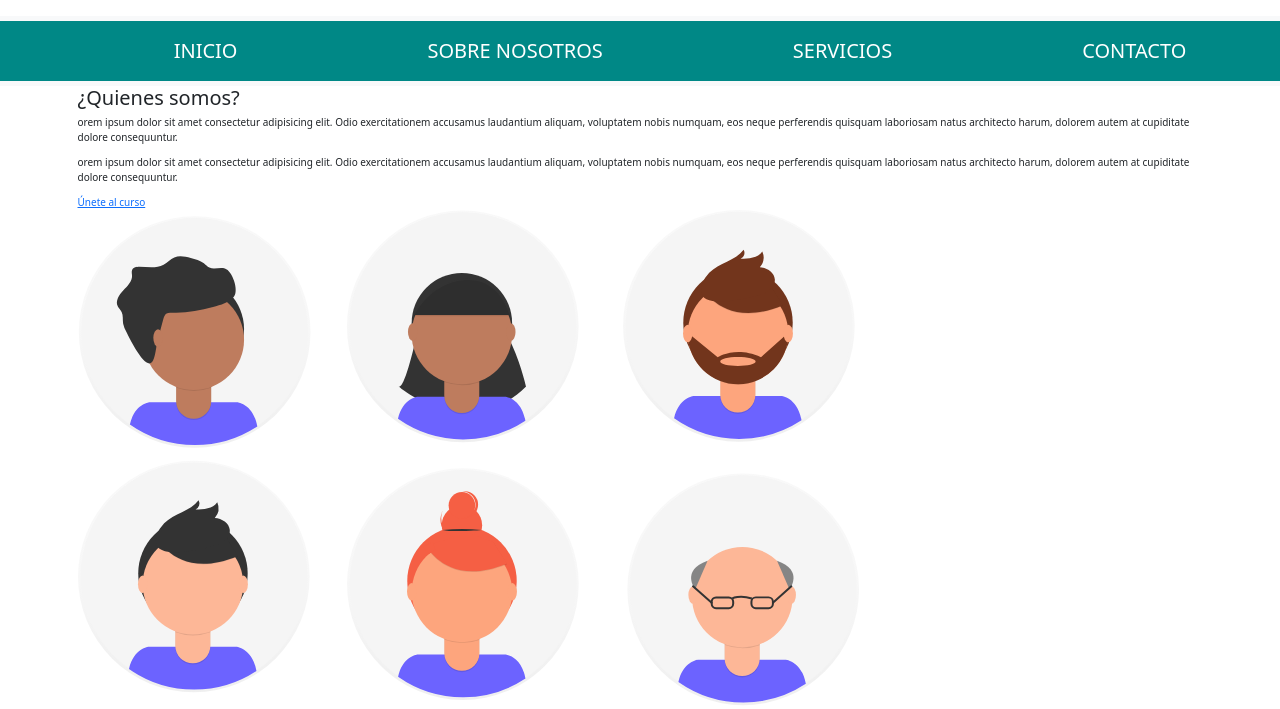
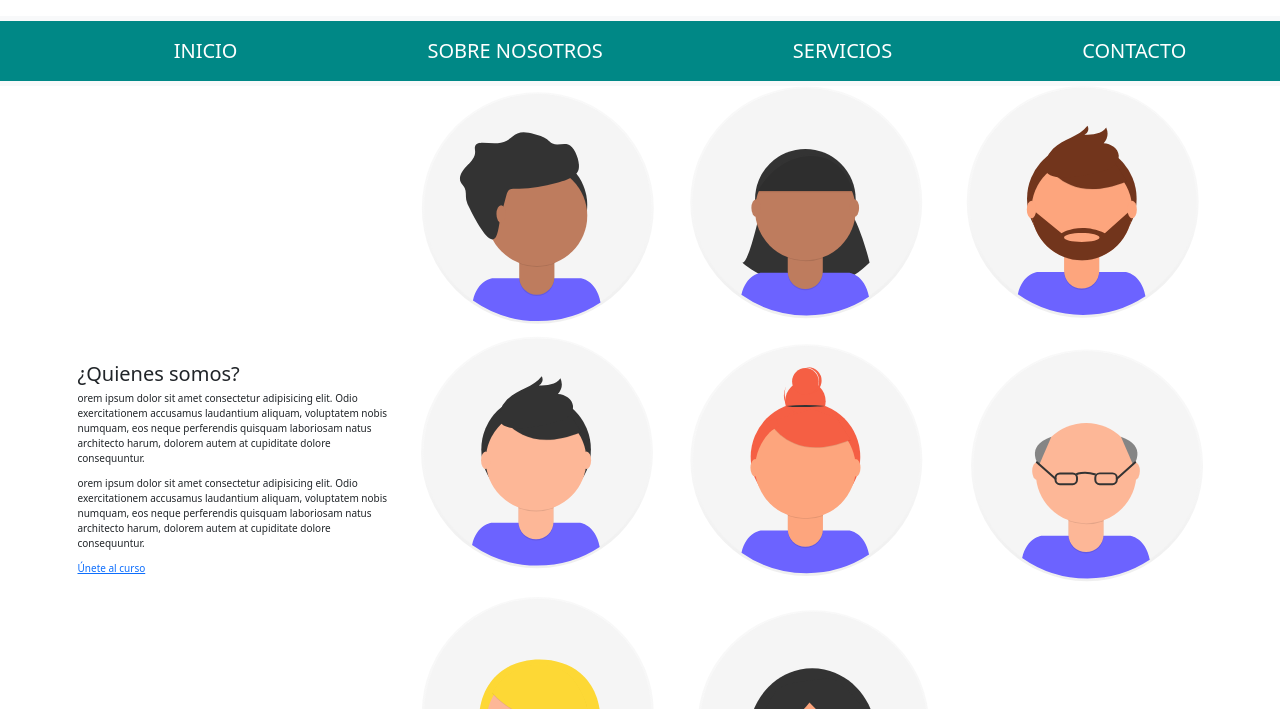
Before and after one commit to Alterlapsus/ProyectUniversity3, a plain HTML site: page sobreMi.html in a window 1280 px wide. Shown: the part 91-800 px from the top of the page. Drawn offline with nearby package versions, Linux system fonts and the light colour scheme.

Commit message:
se empieza a modificar con bootstrap section sobremi

```diff
--- a/sobreMi.html
+++ b/sobreMi.html
@@ -45,8 +45,8 @@
 
     </div>
 
-    <main class="main">
-        <section class="about container">
+    <main class="main ">
+        <section class="about container d-flex align-items-center gap-5">
             <div class="about__texts">
                 <h2 class="title">¿Quienes somos?</h2>
                 <p class="about__paragraph">  orem ipsum dolor sit amet consectetur adipisicing elit. Odio exercitationem accusamus laudantium aliquam, voluptatem nobis numquam, eos neque perferendis quisquam laboriosam natus architecto harum, dolorem autem at cupiditate dolore consequuntur.
```
